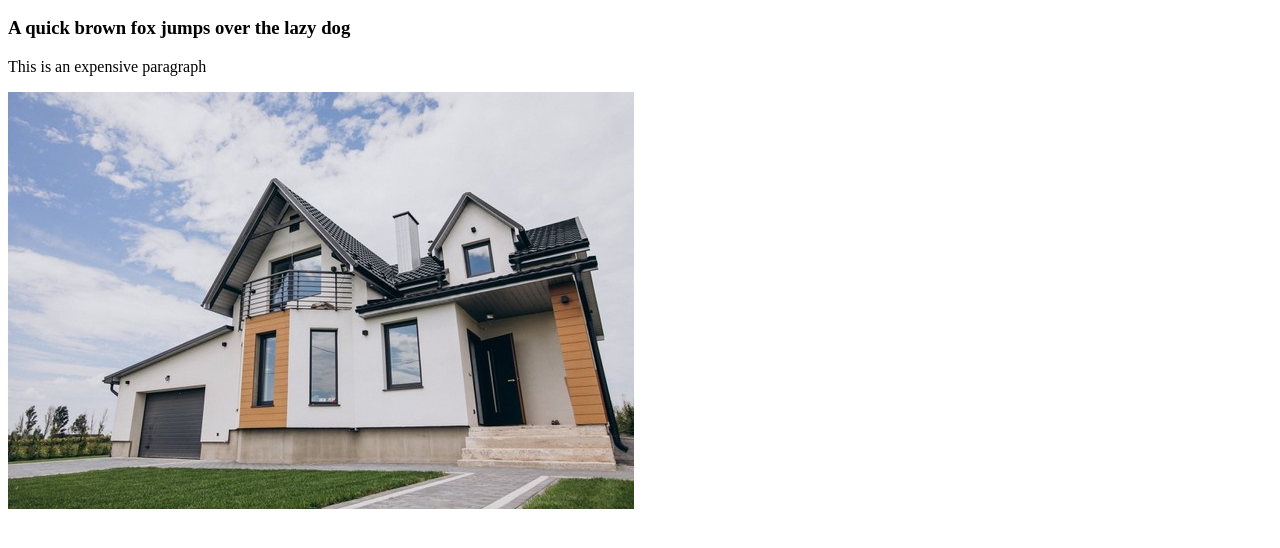
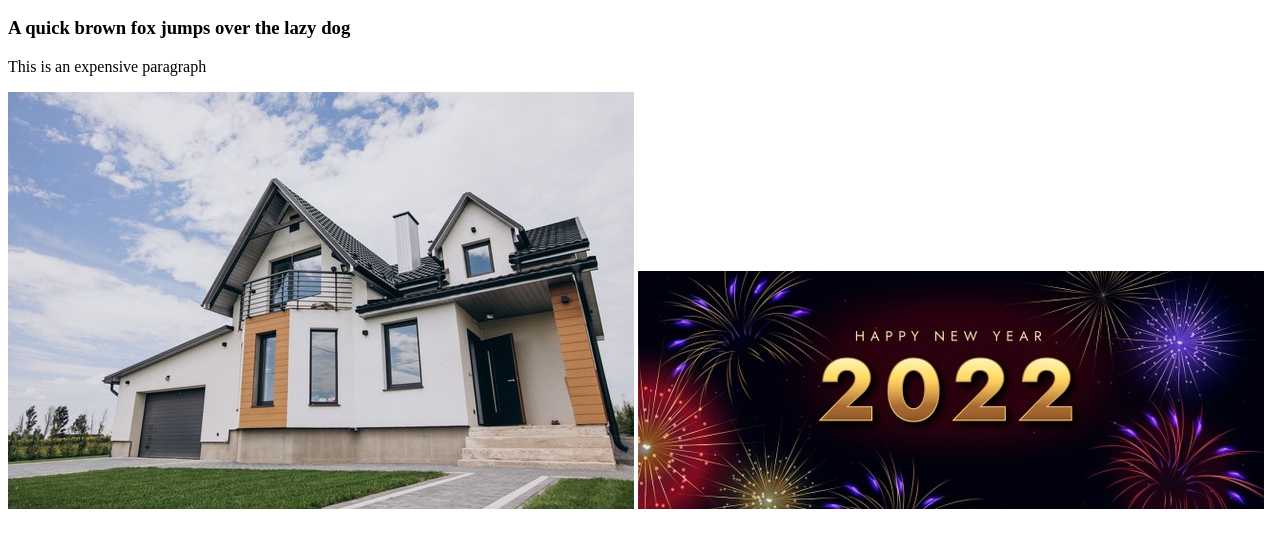
Before and after one commit to hoqradwan/my-second-repo, a plain HTML site: page index.html in a window 1280 px wide. Shown: the part 110-658 px from the top of the page. Drawn offline with Linux system fonts and the light colour scheme.

Commit message:
added new year

```diff
--- a/index.html
+++ b/index.html
@@ -13,5 +13,6 @@
     <h3>A quick brown fox jumps over the lazy dog</h3>
     <p>This is an expensive paragraph</p>
     <img src="home.jpg" alt="">
+    <img src="new-year.jpg" alt="">
 </body>
 </html>
```
Also changed, not shown: new-year.jpg (added).
